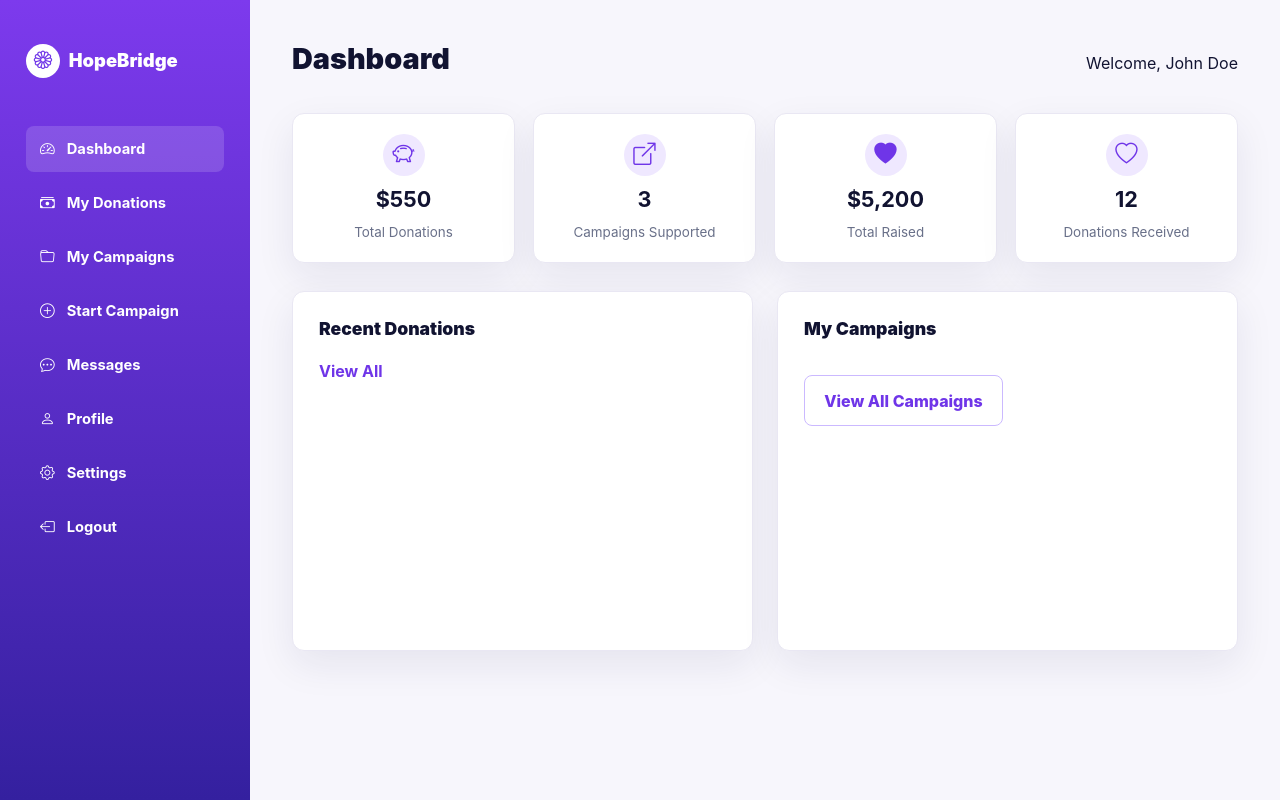
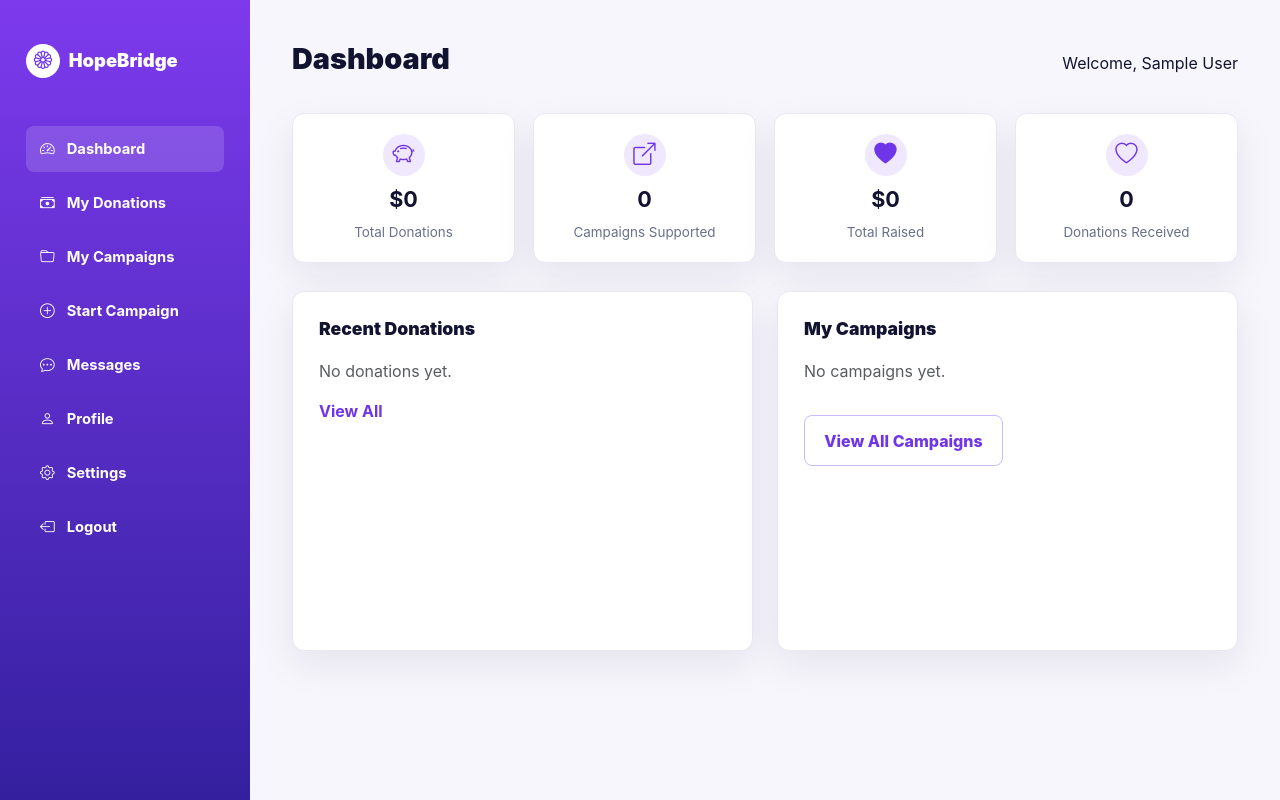
Before and after one commit to ubyobot-bit/hope-bridge, a Flask app: page /dashboard in a window 1280 px wide. Run offline with Flask 3, Linux system fonts and the light colour scheme; the visitor is signed in with stand-in values (Sample User, id 1).

Commit message:
Activate real accounts and clean dashboard

```diff
--- a/app.py
+++ b/app.py
@@ -148,7 +148,8 @@ def register():
         db.session.add(user)
         db.session.commit()
 
-        login_user(user)
+        remember = request.form.get("remember") == "on"
+        login_user(user, remember=remember)
         flash("Your account has been created.", "success")
         return redirect(url_for("dashboard"))
 
--- a/requirements.txt
+++ b/requirements.txt
@@ -2,4 +2,4 @@ Flask==3.0.3
 gunicorn==23.0.0
 Flask-SQLAlchemy==3.1.1
 Flask-Login==0.6.3
-psycopg2-binary==2.9.9
+psycopg2-binary==2.9.12
--- a/templates/base.html
+++ b/templates/base.html
@@ -33,15 +33,7 @@
     </nav>
 
     <main>
-        {% with messages = get_flashed_messages(with_categories=true) %}
-            {% if messages %}
-                <div class="container flash-stack">
-                    {% for category, message in messages %}
-                        <div class="alert alert-{{ category }} shadow-sm">{{ message }}</div>
-                    {% endfor %}
-                </div>
-            {% endif %}
-        {% endwith %}
+        {% include "partials/flash_messages.html" %}
         {% block content %}{% endblock %}
     </main>
     {% endblock %}
--- a/templates/dashboard.html
+++ b/templates/dashboard.html
@@ -3,6 +3,7 @@
 
 {% block shell %}
 <main class="dashboard-shell">
+    {% include "partials/flash_messages.html" %}
     <aside class="sidebar">
         <a class="brand-mark text-white" href="{{ url_for('home') }}"><span class="brand-icon light"><i class="bi bi-flower1"></i></span>HopeBridge</a>
         <nav>
@@ -13,19 +14,19 @@
             <a href="#"><i class="bi bi-chat-dots"></i>Messages</a>
             <a href="#"><i class="bi bi-person"></i>Profile</a>
             <a href="#"><i class="bi bi-gear"></i>Settings</a>
-            <a href="{{ url_for('home') }}"><i class="bi bi-box-arrow-left"></i>Logout</a>
+            <a href="{{ url_for('logout') }}"><i class="bi bi-box-arrow-left"></i>Logout</a>
         </nav>
     </aside>
     <section class="dashboard-main">
         <header class="dashboard-header">
             <h1>Dashboard</h1>
-            <span>Welcome, John Doe</span>
+            <span>Welcome, {{ user.full_name }}</span>
         </header>
         <div class="metric-grid">
-            <div class="metric"><i class="bi bi-piggy-bank"></i><strong>$550</strong><span>Total Donations</span></div>
-            <div class="metric"><i class="bi bi-box-arrow-up-right"></i><strong>3</strong><span>Campaigns Supported</span></div>
-            <div class="metric"><i class="bi bi-heart-fill"></i><strong>$5,200</strong><span>Total Raised</span></div>
-            <div class="metric"><i class="bi bi-heart"></i><strong>12</strong><span>Donations Received</span></div>
+            <div class="metric"><i class="bi bi-piggy-bank"></i><strong>{{ metrics.total_donations | money }}</strong><span>Total Donations</span></div>
+            <div class="metric"><i class="bi bi-box-arrow-up-right"></i><strong>{{ metrics.campaigns_supported }}</strong><span>Campaigns Supported</span></div>
+            <div class="metric"><i class="bi bi-heart-fill"></i><strong>{{ metrics.total_raised | money }}</strong><span>Total Raised</span></div>
+            <div class="metric"><i class="bi bi-heart"></i><strong>{{ metrics.donations_received }}</strong><span>Donations Received</span></div>
         </div>
         <div class="row g-4 mt-1">
             <div class="col-lg-6">
@@ -37,6 +38,8 @@
                         <div><strong>{{ donation.campaign }}</strong><span>{{ donation.date }}</span></div>
                         <b>{{ donation.amount | money }}</b>
                     </div>
+                    {% else %}
+                    <p class="text-muted">No donations yet.</p>
                     {% endfor %}
                     <a href="#">View All</a>
                 </div>
@@ -51,6 +54,8 @@
                         <small>{{ campaign.raised | money }} raised of {{ campaign.goal | money }}</small>
                         <div class="progress slim-progress"><div class="progress-bar" style="width: {{ percent }}%"></div></div>
                     </div>
+                    {% else %}
+                    <p class="text-muted">No campaigns yet.</p>
                     {% endfor %}
                     <a class="btn btn-outline-primary mt-3" href="{{ url_for('campaign_list') }}">View All Campaigns</a>
                 </div>
--- a/templates/login.html
+++ b/templates/login.html
@@ -3,6 +3,7 @@
 
 {% block shell %}
 <main class="auth-page">
+    {% include "partials/flash_messages.html" %}
     <a class="brand-mark auth-brand" href="{{ url_for('home') }}"><span class="brand-icon"><i class="bi bi-flower1"></i></span>HopeBridge</a>
     <section class="auth-card">
         <h1>Welcome Back</h1>
@@ -16,7 +17,7 @@
                 <button type="button" class="password-toggle"><i class="bi bi-eye"></i></button>
             </div>
             <div class="d-flex justify-content-between align-items-center small my-3">
-                <label class="check-line"><input type="checkbox"> Remember me</label>
+                <label class="check-line"><input type="checkbox" name="remember"> Remember me</label>
                 <a href="#">Forgot Password?</a>
             </div>
             <button class="btn btn-primary w-100">Login</button>
--- /dev/null
+++ b/templates/partials/flash_messages.html
@@ -0,0 +1,9 @@
+{% with messages = get_flashed_messages(with_categories=true) %}
+    {% if messages %}
+        <div class="container flash-stack">
+            {% for category, message in messages %}
+                <div class="alert alert-{{ category }} shadow-sm">{{ message }}</div>
+            {% endfor %}
+        </div>
+    {% endif %}
+{% endwith %}
--- a/templates/register.html
+++ b/templates/register.html
@@ -3,6 +3,7 @@
 
 {% block shell %}
 <main class="register-page">
+    {% include "partials/flash_messages.html" %}
     <div class="register-art">
         <a class="brand-mark" href="{{ url_for('home') }}"><span class="brand-icon"><i class="bi bi-flower1"></i></span>HopeBridge</a>
         <div class="big-heart"><i class="bi bi-heart-fill"></i></div>
```
Also changed, not shown: 1 other file.
